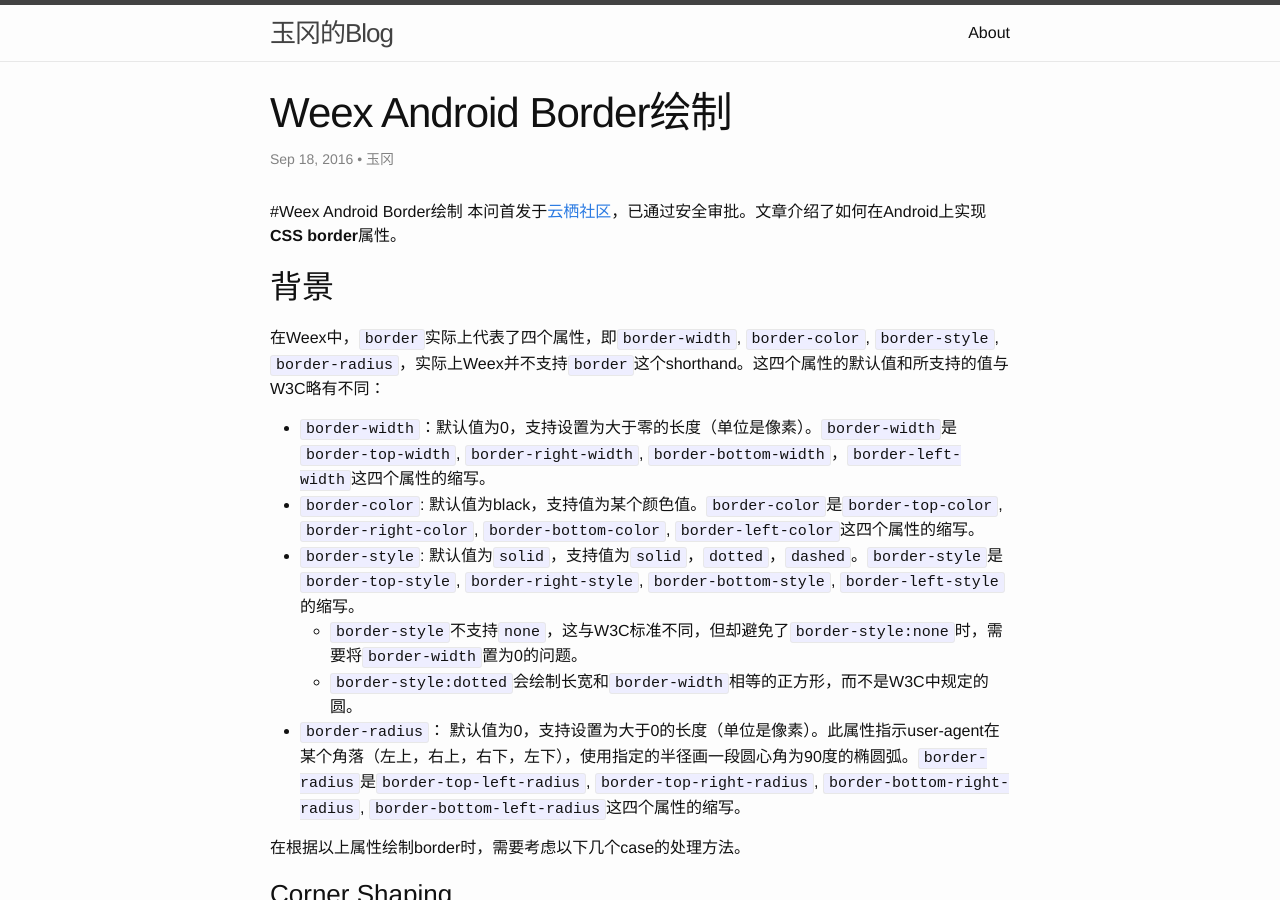
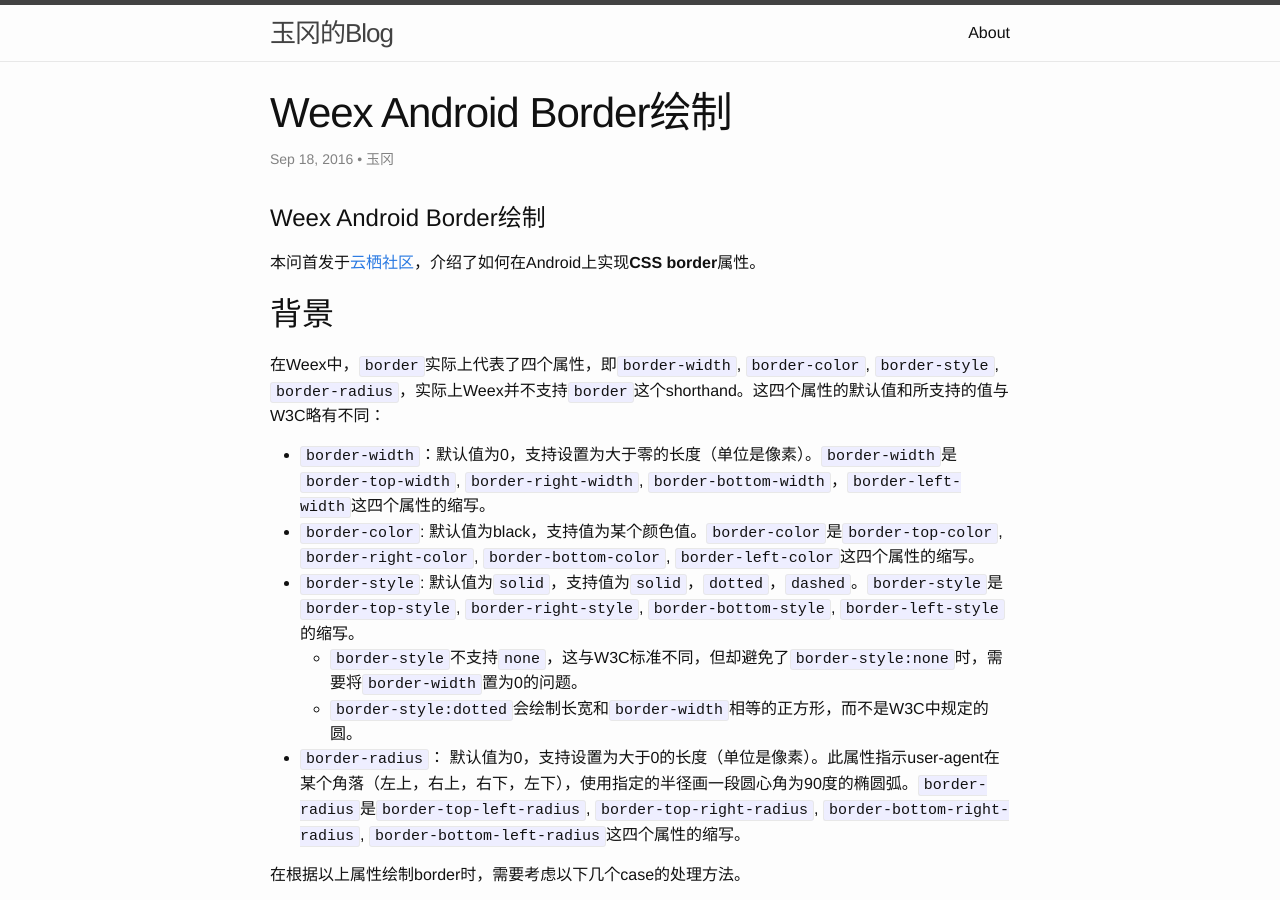
Before and after one commit to YorkShen/YorkShen.github.io, a Jekyll site: the page built from _posts/2016-09-18-weex-border.md, in a window 1280 px wide and 900 px high. Built offline with Jekyll 4.4.1, drawn with Linux system fonts in a browser that asks for light colours.

Commit message:
* fix title

```diff
--- a/_posts/2016-09-18-weex-border.md
+++ b/_posts/2016-09-18-weex-border.md
@@ -3,8 +3,8 @@
 categories: Android
 ---
 
-#Weex Android Border绘制
-本问首发于[云栖社区](https://yq.aliyun.com/articles/60784)，已通过安全审批。文章介绍了如何在Android上实现**CSS border**属性。
+# Weex Android Border绘制
+本问首发于[云栖社区](https://yq.aliyun.com/articles/60784)，介绍了如何在Android上实现**CSS border**属性。
 
 ## 背景
 在Weex中，`border`实际上代表了四个属性，即`border-width`, `border-color`, `border-style`, `border-radius`，实际上Weex并不支持`border`这个shorthand。这四个属性的默认值和所支持的值与W3C略有不同：
```
